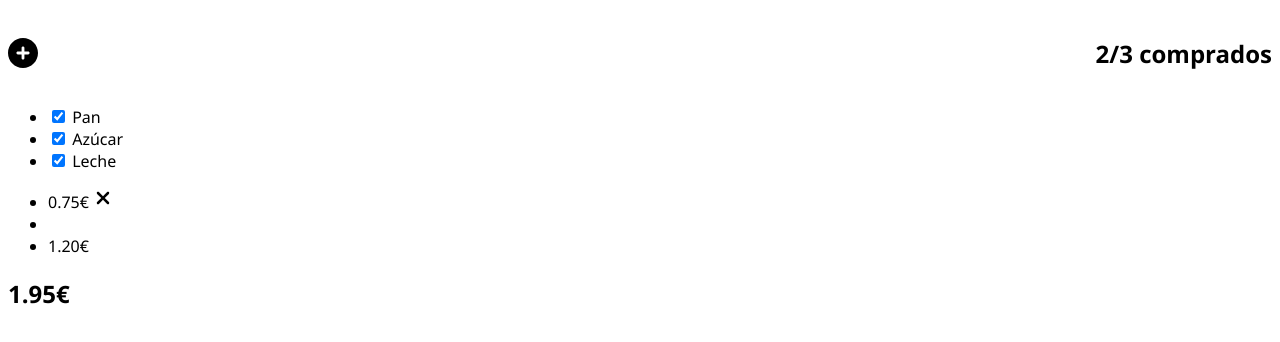
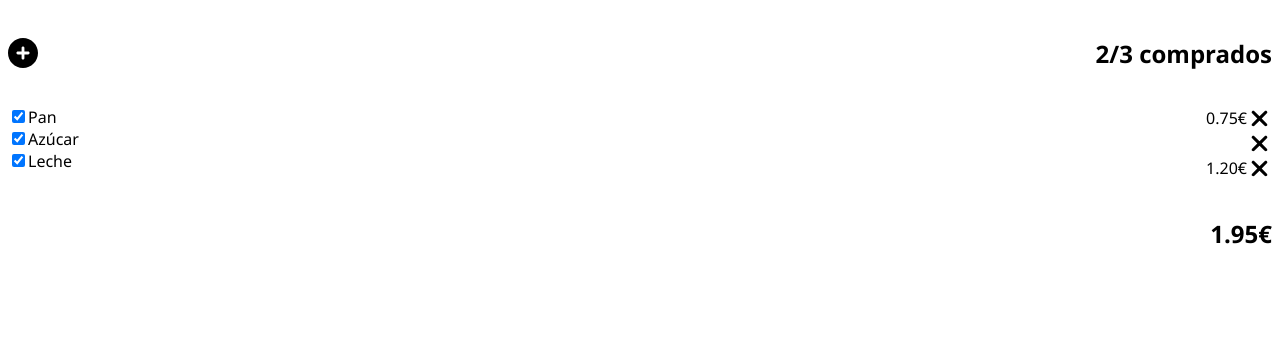
Before and after one commit to ccbabcn/202204-W1CH4-cristian-bermudez, a plain HTML site: page index.html in a window 1280 px wide. Shown: the part 64-406 px from the top of the page. Drawn offline with Linux system fonts and the light colour scheme.

Commit message:
added positional structure styles

```diff
--- a/index.html
+++ b/index.html
@@ -23,7 +23,7 @@
       <section class="command-line">
         <img
           class="command-line__ico"
-          src="/images/plus.svg"
+          src="images/plus.svg"
           alt="añadir producto"
         />
         <div class="command-line__quote">
@@ -31,7 +31,8 @@
         </div>
       </section>
       <section class="cart-items">
-        <ul class="cart-items__products">
+        <div class="cart-items__products">
+          <ul>
             <li>
               <input type="checkbox" id="scales" checked />
               <label for="scales">Pan</label>
@@ -45,18 +46,33 @@
               <label for="scales">Leche</label>
             </li>
           </ul>
+        </div>
+        <div>
           <ul class="cart-items__prices">
             <li>
               0.75€
               <img
                 class="cart-items__prices__x"
-              src="/images/x.svg"
+                src="images/x.svg"
                 alt="quitar"
               />
             </li>
-          <li></li>
-          <li>1.20€</li>
+            <li>
+              <img
+                class="cart-items__prices__x"
+                src="images/x.svg"
+                alt="quitar"
+              />
+            </li>
+            <li>
+              1.20€<img
+                class="cart-items__prices__x"
+                src="images/x.svg"
+                alt="quitar"
+              />
+            </li>
           </ul>
+        </div>
       </section>
       <h2 class="cart-total">1.95€</h2>
     </div>
--- a/style.css
+++ b/style.css
@@ -4,15 +4,23 @@
 body {
   font-family: "Segoe UI", Tahoma, Geneva, Verdana, sans-serif;
 }
+ul {
+  padding-left: 0;
+  list-style: none;
+}
+li {
+  display: flex;
+  align-items: center;
+}
 .main-container {
   margin: 0;
+  min-width: 360px;
 }
 .header {
   display: flex;
   justify-content: space-between;
 }
 .nav__list {
-  list-style: none;
   display: inline-flex;
   column-gap: 30px;
 }
@@ -29,6 +37,23 @@ body {
 }
 
 .cart-items__prices__x {
-  width: 20px;
-  height: 20px;
+  width: 25px;
+  height: 25px;
 }
+
+.cart-items {
+  width: 100%;
+  display: inline-flex;
+  justify-content: space-between;
+}
+
+.cart-items__prices {
+  display: flex;
+  flex-direction: column;
+  align-items: flex-end;
+  justify-content: center;
+}
+
+.cart-total {
+  text-align: right;
+}
```
Lines whose indentation alone changed are shown as unchanged.
